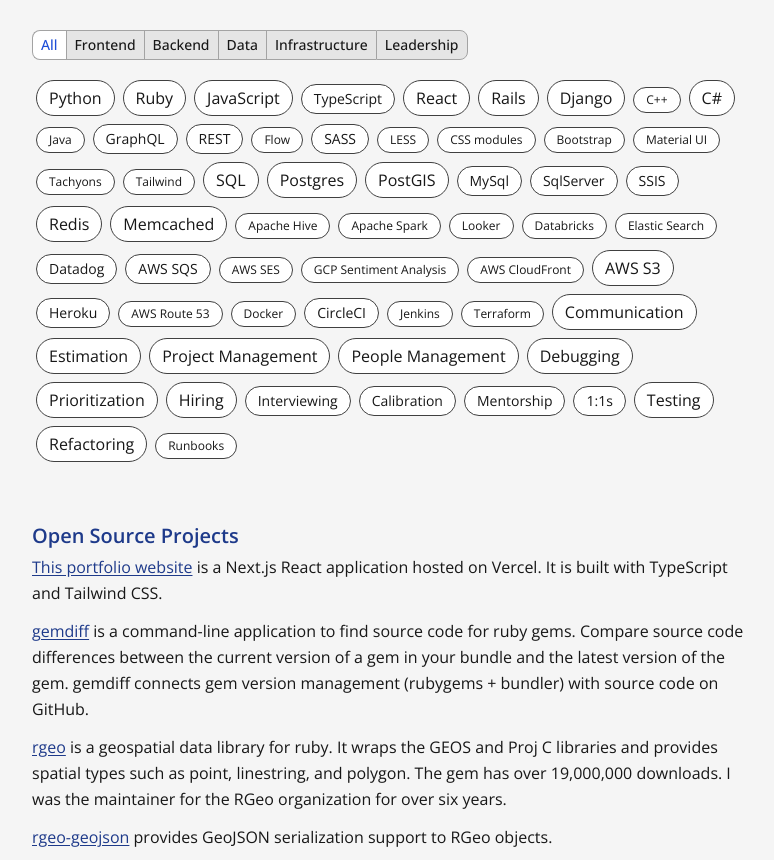
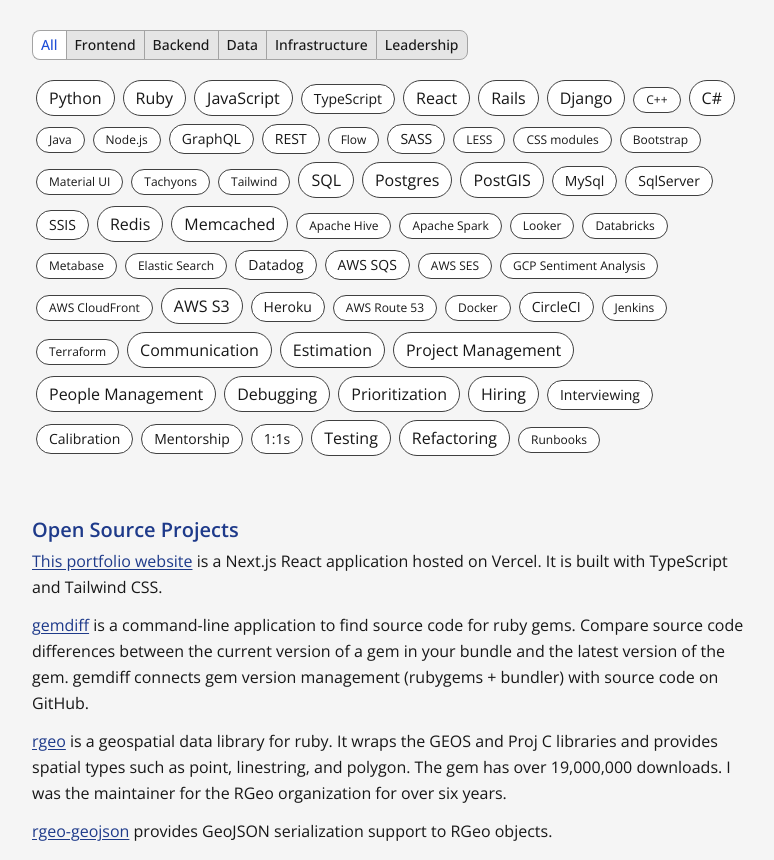
Before and after one commit to teeparham/next, a Next.js app: page / in a window 1280 px wide. Shown: the part 980-1840 px from the top of the page, without its empty margins (384-1158 px from the left). Built offline with nearby package versions, Linux system fonts and the light colour scheme.

Commit message:
Update skills

```diff
--- a/app/components/SkillData.ts
+++ b/app/components/SkillData.ts
@@ -20,6 +20,7 @@
   ["C++", ["backend"], 2, 0],
   ["C#", ["backend"], 4, 2],
   ["Java", ["backend"], 1, 0],
+  ["Node.js", ["backend"], 1, 0],
   ["GraphQL", ["frontend", "backend"], 3, 1],
   ["REST", ["frontend", "backend"], 10, 1],
   ["Flow", ["frontend"], 1, 0],
@@ -29,7 +30,7 @@
   ["Bootstrap", ["frontend", "CSS"], 2, 0],
   ["Material UI", ["frontend", "CSS"], 1, 0],
   ["Tachyons", ["frontend", "CSS"], 3, 0],
-  ["Tailwind", ["frontend", "CSS"], 0, 0],
+  ["Tailwind", ["frontend", "CSS"], 2, 0],
   ["SQL", ["data", "backend"], 20, 2],
   ["Postgres", ["data"], 10, 2],
   ["PostGIS", ["data"], 10, 2],
@@ -42,11 +43,12 @@
   ["Apache Spark", ["data"], 1, 0],
   ["Looker", ["data"], 3, 0],
   ["Databricks", ["data"], 2, 0],
+  ["Metabase", ["data"], 1, 0],
   ["Elastic Search", ["NoSQL", "AWS"], 2, 0],
   ["Datadog", ["data"], 4, 1],
   ["AWS SQS", ["AWS"], 4, 1],
   ["AWS SES", ["AWS", "email"], 2, 0],
-  ["GCP Sentiment Analysis", ["GCP"], 1, 0],
+  ["GCP Sentiment Analysis", ["data"], 1, 0],
   ["AWS CloudFront", ["AWS"], 4, 0],
   ["AWS S3", ["AWS"], 4, 2],
   ["Heroku", ["infra"], 4, 1],
```
